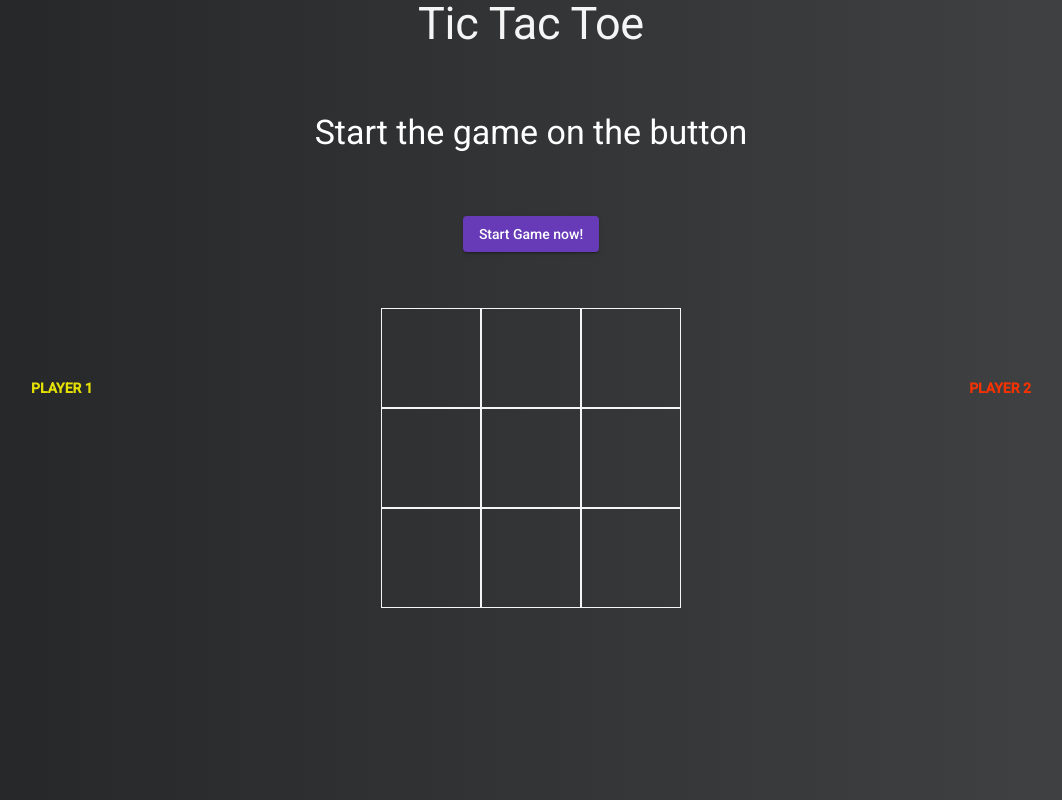
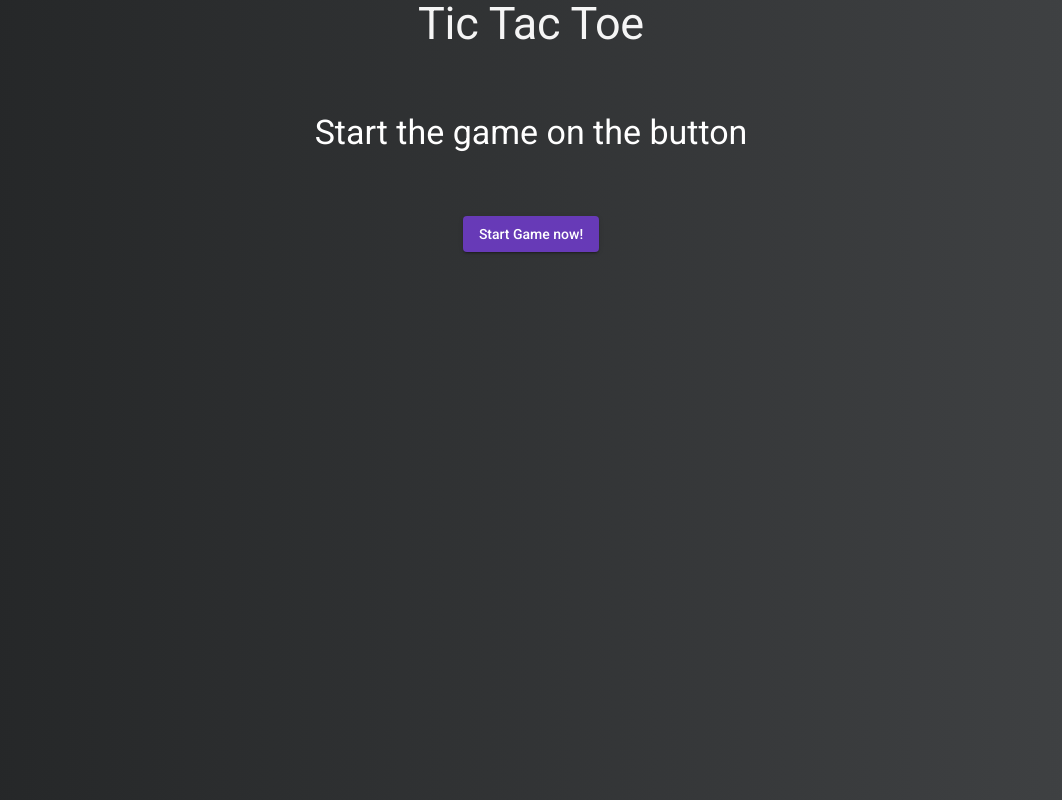
Before and after one commit to NataliaRajska/tictactoe-angular, an Angular app: page / in a window 1280 px wide. Shown: the whole page, without its empty margins (109-1171 px from the left). Built offline with nearby package versions, Linux system fonts and the light colour scheme.

Commit message:
Add function to start game

```diff
--- a/src/app/app.module.ts
+++ b/src/app/app.module.ts
@@ -9,7 +9,7 @@ import { MatButtonModule } from '@angular/material/button';
 @NgModule({
   declarations: [
     AppComponent,
-    GameComponent
+    GameComponent,
   ],
   imports: [
     BrowserModule,
--- a/src/app/game/game.component.html
+++ b/src/app/game/game.component.html
@@ -1,31 +1,32 @@
 <div class="main-container">
     <h1 class="mat-display-2">Tic Tac Toe</h1>
     <div class="field d-flex justify-content-center">
-        <p class="mat-display-1">Start the game on the button</p>
+        <p class="current-status mat-display-1">Start the game on the button</p>
     </div>
-    <div class="field d-flex justify-content-center">
-        <button mat-raised-button color="primary" class="start-game-button"> Start Game now!</button>
+    <div *ngIf="this.game.gameStatus === 0" class="field d-flex justify-content-center">
+        <button (click)="startGame()" mat-raised-button color="primary" class="start-game-button"> Start Game now!
+        </button>
     </div>
 
-    <div class="gameboard">
+    <div *ngIf="this.game.gameStatus === 1" class="gameboard">
         <div class="players player-one align-self-center">
             <p class="mat-body-1">PLAYER 1</p>
         </div>
         <div class="gamefield container-fluid">
             <div class="row">
-                <div class="subfield col-4"></div>
-                <div class="subfield col-4"></div>
-                <div class="subfield col-4"></div>
+                <div (click)="clickSubfield($event)" position="0" class="subfield col-4"></div>
+                <div (click)="clickSubfield($event)" position="1" class="subfield col-4"></div>
+                <div (click)="clickSubfield($event)" position="2" class="subfield col-4"></div>
             </div>
             <div class="row">
-                <div class="subfield col-4"></div>
-                <div class="subfield col-4"></div>
-                <div class="subfield col-4"></div>
+                <div (click)="clickSubfield($event)" position="3" class="subfield col-4"></div>
+                <div (click)="clickSubfield($event)" position="4" class="subfield col-4"></div>
+                <div (click)="clickSubfield($event)" position="5" class="subfield col-4"></div>
             </div>
             <div class="row">
-                <div class="subfield col-4"></div>
-                <div class="subfield col-4"></div>
-                <div class="subfield col-4"></div>
+                <div (click)="clickSubfield($event)" position="6" class="subfield col-4"></div>
+                <div (click)="clickSubfield($event)" position="7" class="subfield col-4"></div>
+                <div (click)="clickSubfield($event)" position="8" class="subfield col-4"></div>
             </div>
         </div>
         <div class="players player-two align-self-center">
--- a/src/app/game/game.component.ts
+++ b/src/app/game/game.component.ts
@@ -1,15 +1,34 @@
-import { Component, OnInit } from '@angular/core';
+import {Component, OnInit} from '@angular/core';
+import {Gamelogic} from "../gamelogic";
 
 @Component({
-  selector: 'app-game',
-  templateUrl: './game.component.html',
-  styleUrls: ['./game.component.scss']
+    selector: 'app-game',
+    templateUrl: './game.component.html',
+    styleUrls: ['./game.component.scss'],
+    providers: [Gamelogic]
 })
 export class GameComponent implements OnInit {
 
-  constructor() { }
+    constructor(public game: Gamelogic) {
+    }
 
-  ngOnInit(): void {
-  }
+    ngOnInit(): void {
+    }
 
+    startGame(): void {
+        this.game.gameStart();
+        const currentPlayer = 'Current turn: PLayer: ' + this.game.currentTurn;
+        const information = document.querySelector('.current-status');
+        information.innerHTML = currentPlayer;
+    }
+
+    async clickSubfield(subfiled: any): Promise<void> {
+        {
+            if (this.game.gameStatus === 1) {
+                const position = subfiled.currentTarget.getAttribute('position');
+                console.log(position);
+                this.game.setField(position, this.game.currentTurn);
+            };
+        }
+    }
 }
--- /dev/null
+++ b/src/app/gamelogic.ts
@@ -0,0 +1,28 @@
+import { Status } from './status.enum';
+
+export class Gamelogic {
+
+    gameField:  Array<number> = [];
+    gameStatus: Status;
+    currentTurn: number;
+
+
+    public constructor() {
+        this.gameStatus = Status.STOP;
+        this.gameField = [ 0, 0, 0, 0, 0, 0, 0, 0, 0];
+    }
+
+    gameStart(): void {
+        this.gameField = [ 0, 0, 0, 0, 0, 0, 0, 0, 0];
+        this.currentTurn = this.randomPlayerStart();
+        this.gameStatus = Status.START;
+    }
+
+   randomPlayerStart(): number {
+        return Math.floor(Math.random() *2)+1;
+    }
+
+    setField(position: number, currentTurn: number): void {
+        this.gameField[position] = currentTurn;
+    }
+}
--- /dev/null
+++ b/src/app/status.enum.ts
@@ -0,0 +1,4 @@
+export enum Status {
+    STOP,
+    START
+}
```
Also changed, not shown: 1 other file (tests, documents, lock files or other folders).
